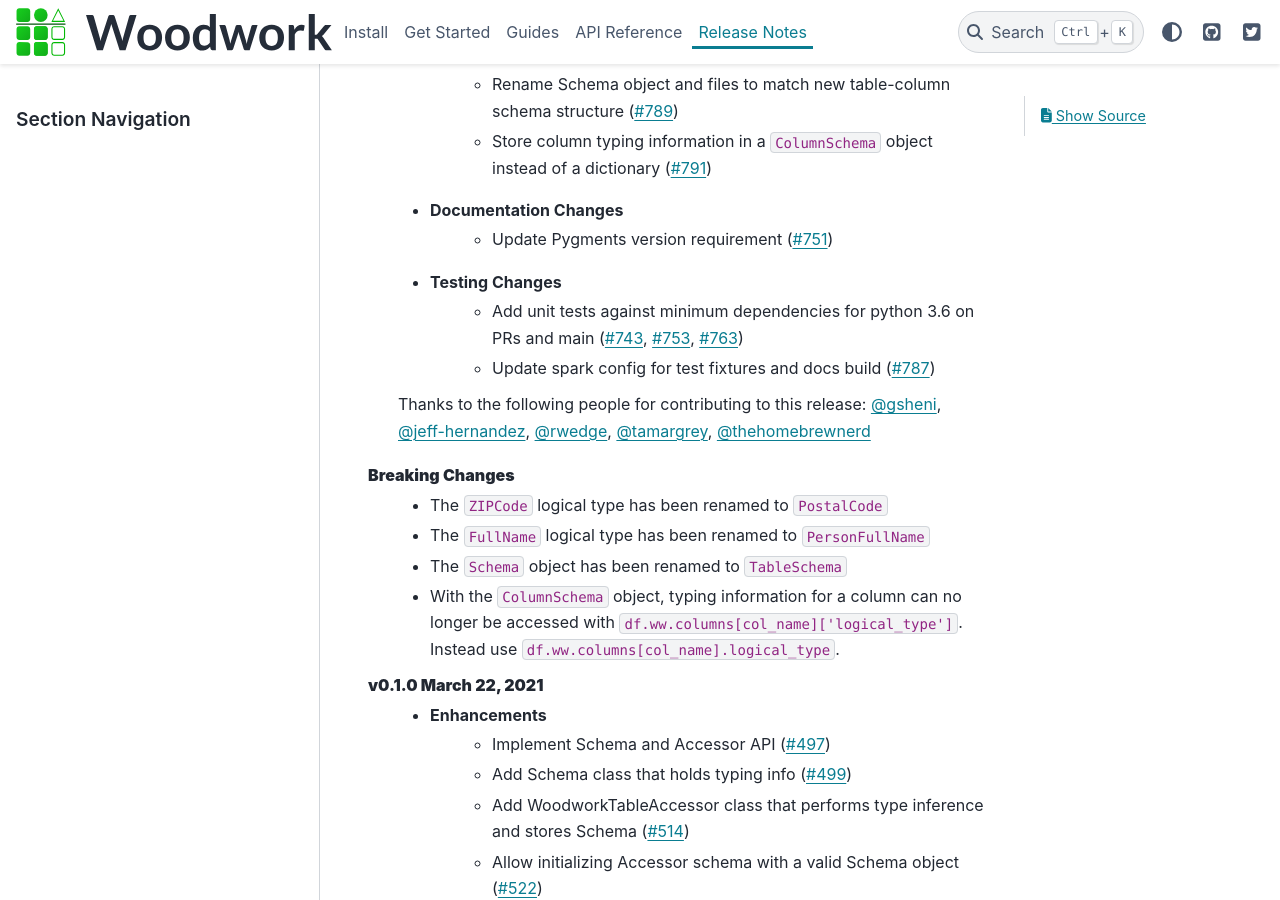
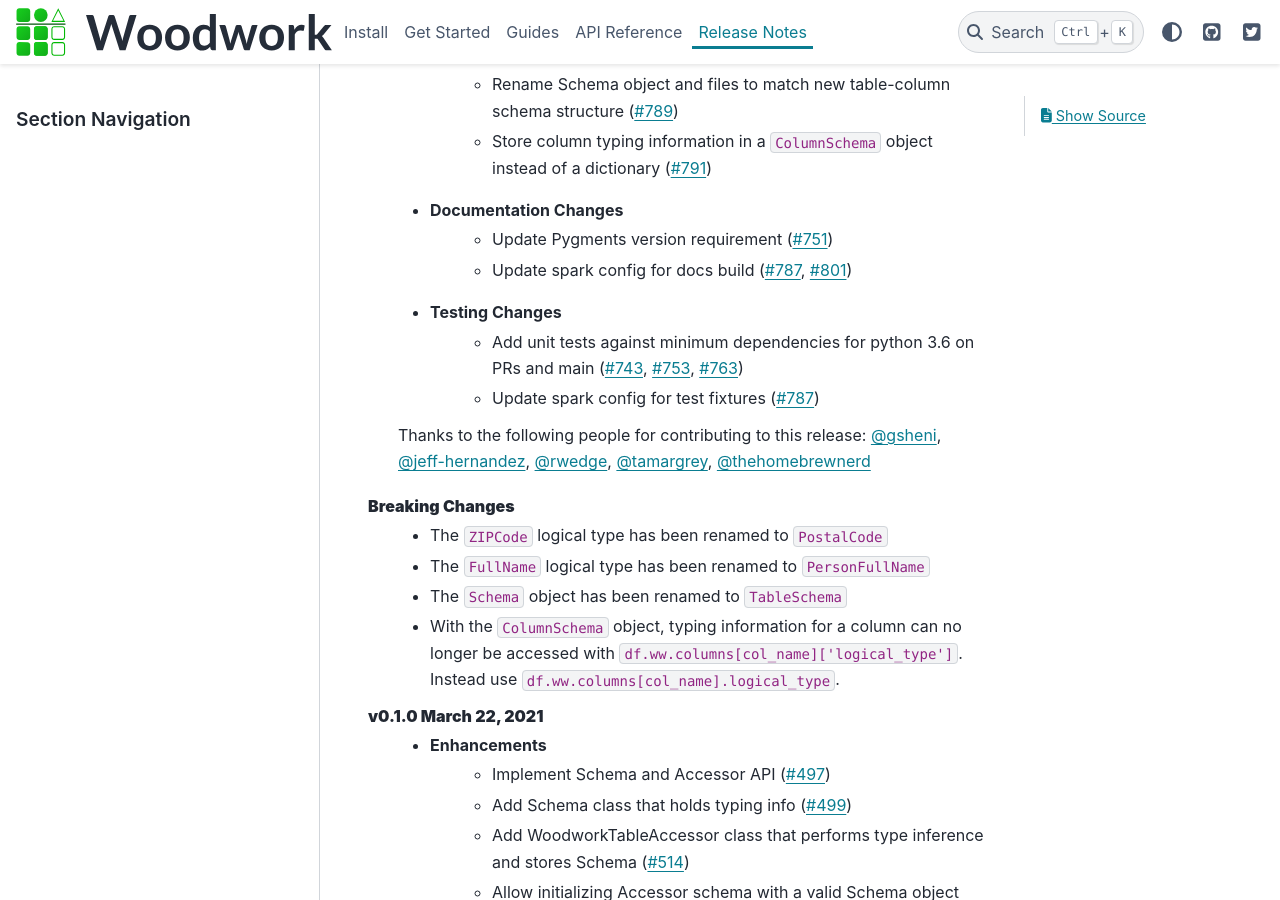
Before and after one commit to alteryx/woodwork, a Sphinx documentation site: the page built from docs/source/release_notes.rst, in a window 1280 px wide and 900 px high, scrolled down 901 px. Built offline with Sphinx 7.4.7 and the PyData theme 0.15.4, drawn with Linux system fonts in a browser that asks for light colours; comment, search, counter and statistics services are not loaded.

```diff
--- a/docs/source/release_notes.rst
+++ b/docs/source/release_notes.rst
@@ -26,9 +26,10 @@
         * Store column typing information in a ``ColumnSchema`` object instead of a dictionary (:pr:`791`)
     * Documentation Changes
         * Update Pygments version requirement (:pr:`751`)
+        * Update spark config for docs build (:pr:`787`, :pr:`801`)
     * Testing Changes
         * Add unit tests against minimum dependencies for python 3.6 on PRs and main (:pr:`743`, :pr:`753`, :pr:`763`)
-        * Update spark config for test fixtures and docs build (:pr:`787`)
+        * Update spark config for test fixtures (:pr:`787`)
 
     Thanks to the following people for contributing to this release:
     :user:`gsheni`, :user:`jeff-hernandez`, :user:`rwedge`, :user:`tamargrey`, :user:`thehomebrewnerd`
```
Also changed, not shown: docs/source/guides/using_woodwork_with_dask_and_koalas.ipynb.
